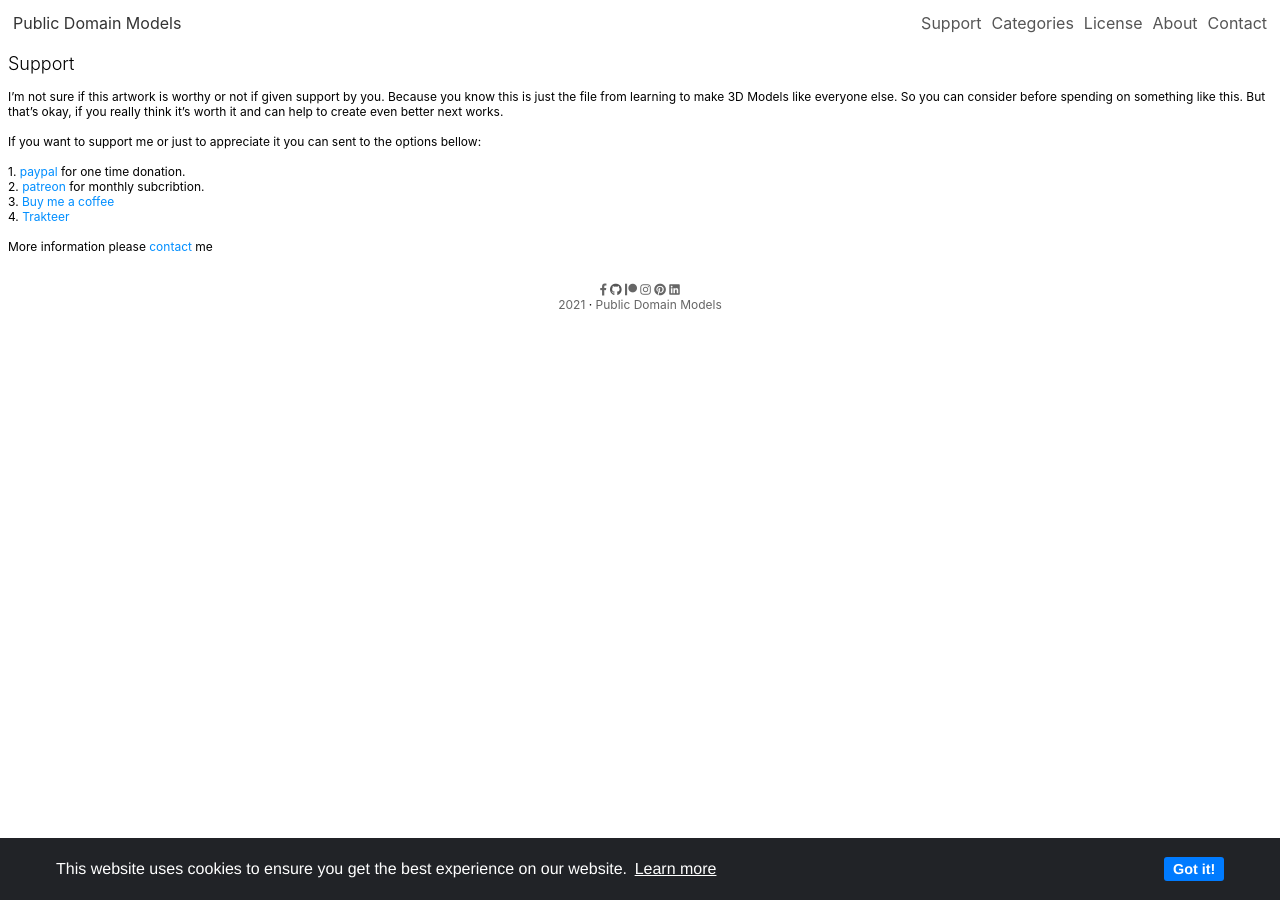
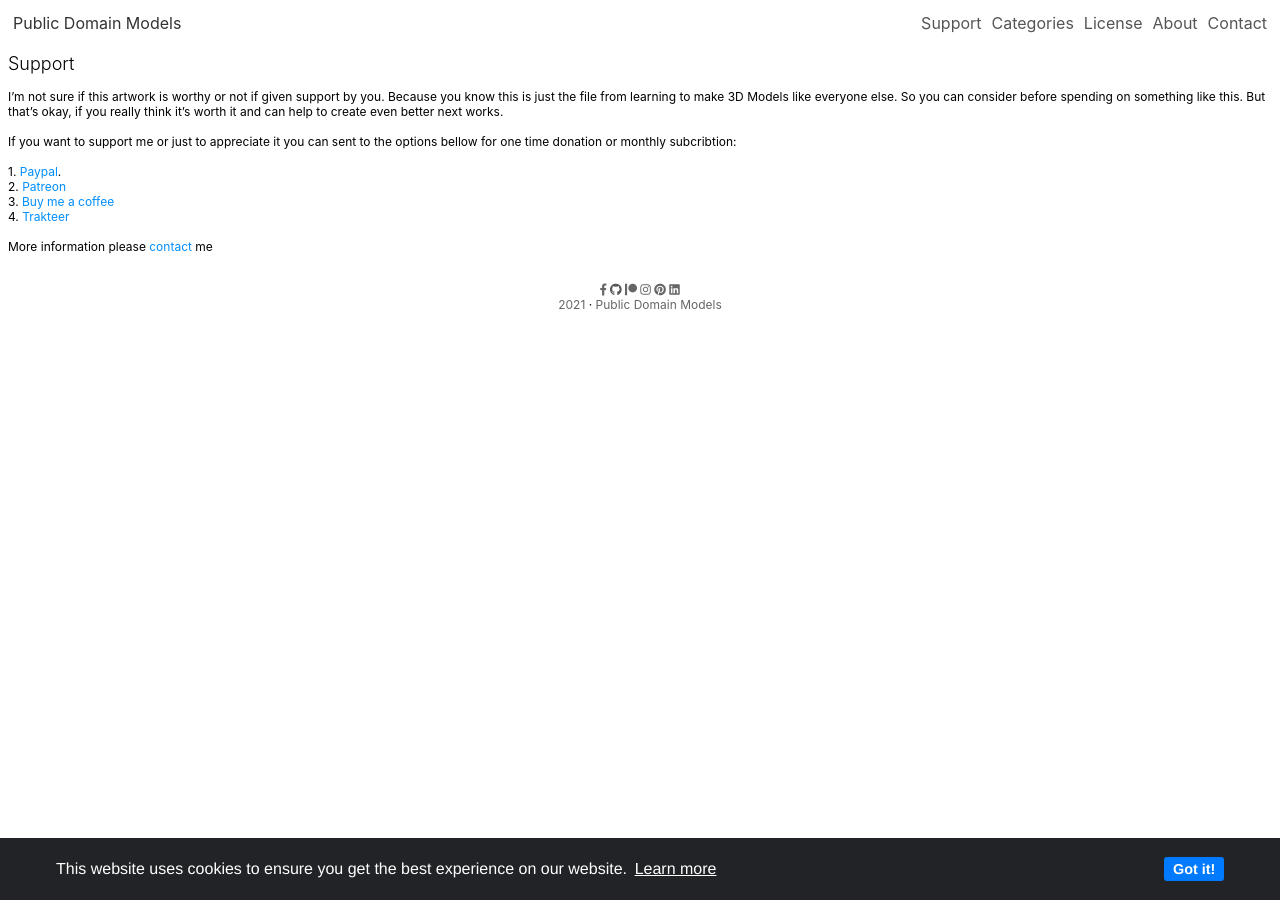
Before and after one commit to mohamadrido/project, a Jekyll site: the page built from support.html, in a window 1280 px wide. Built offline with Jekyll 4.4.1, drawn with Linux system fonts in a browser that asks for light colours; nearby versions of some CDN libraries.

Commit message:
Update support.html

```diff
--- a/support.html
+++ b/support.html
@@ -4,10 +4,10 @@ title: Support
 ---
 <p>I’m not sure if this artwork is worthy or not if given support by you. Because you know this is just the file from learning to make 3D Models like everyone else. So you can consider before spending on something like this. But that’s okay, if you really think it’s worth it and can help to create even better next works. <br/>
 <br/>
-If you want to support me or just to appreciate it you can sent to the options bellow:<br/>
+If you want to support me or just to appreciate it you can sent to the options bellow for one time donation or monthly subcribtion:<br/>
 <br/>
-1. <a style="color: #008eff;" href="https://paypal.me/mohamadrido">paypal</a> for one time donation.<br/>
-2. <a style="color: #008eff;" href="https://patreon.com/publicdomainmodels">patreon</a> for monthly subcribtion.<br/>
+1. <a style="color: #008eff;" href="https://paypal.me/mohamadrido">Paypal</a>.<br/>
+2. <a style="color: #008eff;" href="https://patreon.com/publicdomainmodels">Patreon</a><br/>
 3. <a style="color: #008eff;" href="https://buymeacoffee.com/mohamadrido">Buy me a coffee</a><br/>
 4. <a style="color: #008eff;" href="https://trakteer.id/mohamadrido">Trakteer</a><br/>
 <br/>
```
